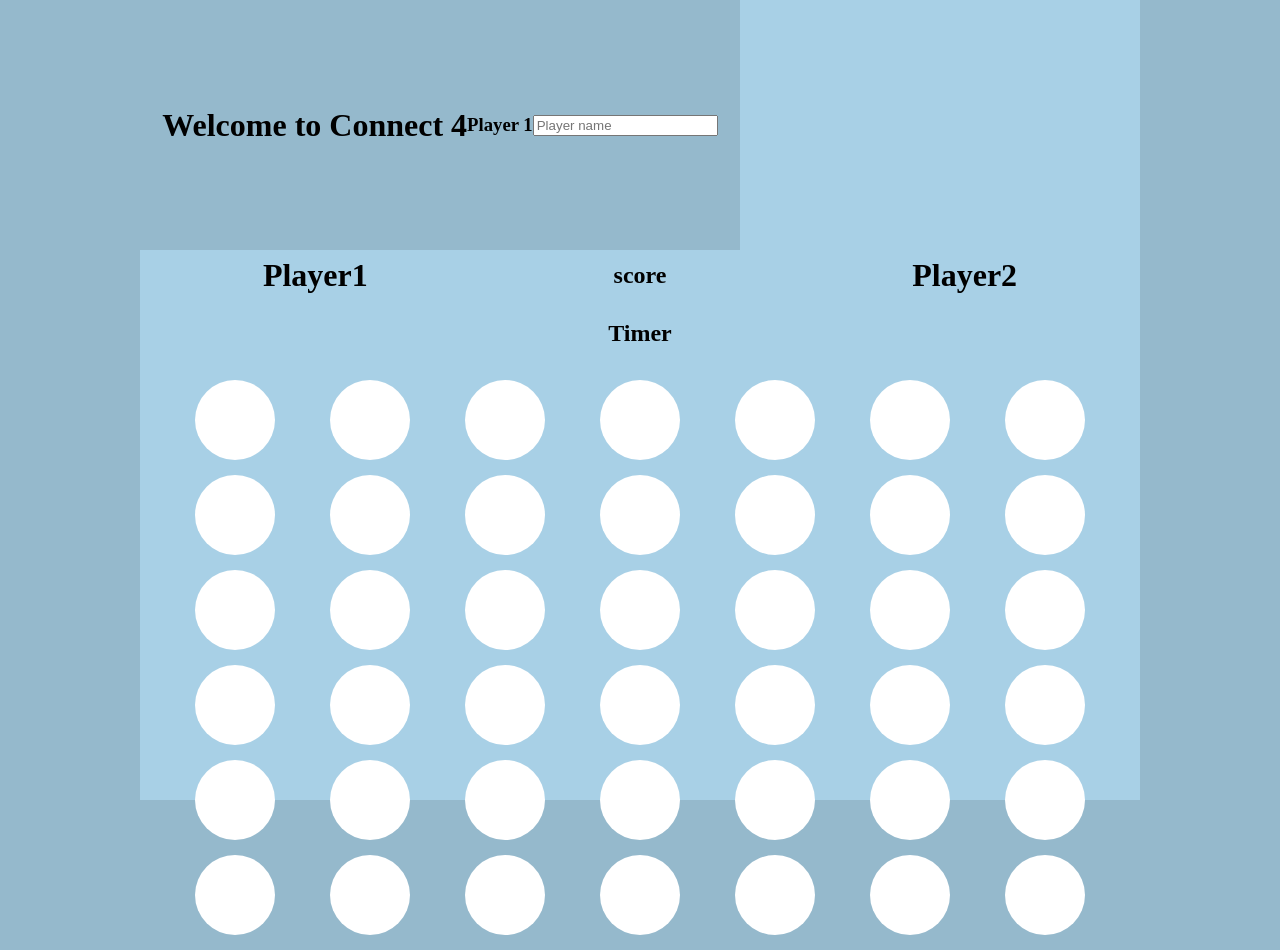
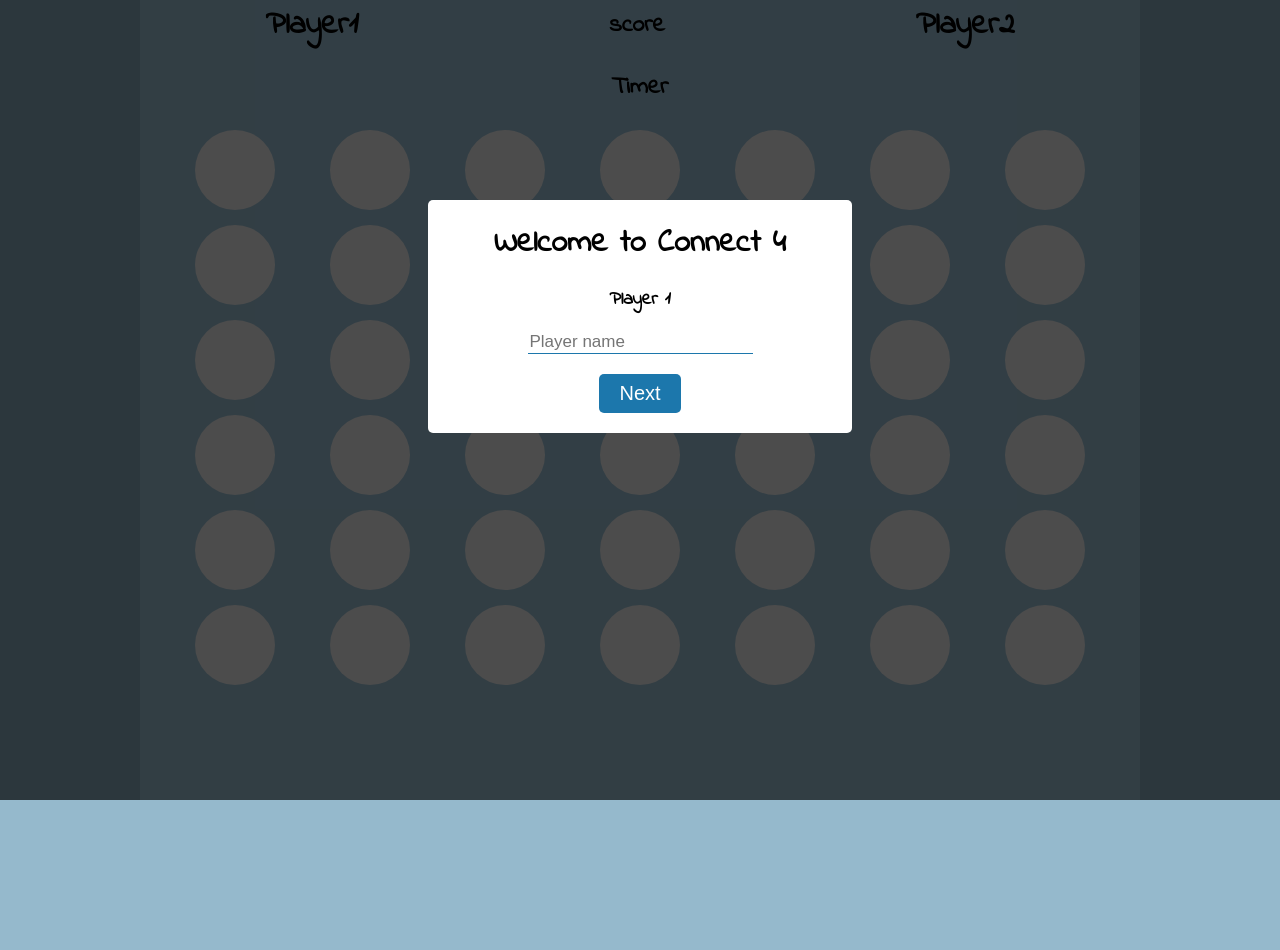
Before and after one commit to vithusan/connect4, a plain HTML site: page index.html in a window 1280 px wide. After the commit the page ends 800 px from the top, so only its background shows below. Drawn offline with Linux system fonts and the light colour scheme.

Commit message:
styled the input div box

```diff
--- a/css/style.css
+++ b/css/style.css
@@ -3,6 +3,9 @@ body{
     width: 100vw;
     margin: 0 auto;
     background: #95b9cc;
+    position: relative;
+    font-family: 'Indie Flower', cursive;
+
 }
 
 .main-container{
@@ -60,12 +63,47 @@ h1{
     margin-bottom: 0;
 }
 
+.popup{
+    position: fixed;
+    top: 0;
+    bottom: 0;
+    left: 0;
+    right: 0;
+    background: rgba(0, 0, 0, 0.7);
+    transition: opacity 500ms;
+}
+
 .inputPlayerNames{
     display: flex;
     justify-content: center;
+    flex-direction: column;
     align-items: center;
-    background: #95b9cc;
+    margin: 200px auto;
+    padding: 20px;
+    background: #fff;
+    border-radius: 5px;
+    width: 30%;
     position: relative;
-    width: 600px;
-    height: 250px;
+    transition: all 5s ease-in-out;
 }
+
+input{
+    font-size: 17px;
+
+    border: none;
+    border-bottom: 1px solid #1c77ac;
+}
+
+button{
+    margin-top: 20px;
+    background: #1c77ac;
+    color: #fff;
+    padding: 8px 20px;
+    border: none;
+    border-radius: 5px;
+    font-size: 20px;
+}
+button:hover{
+    cursor: pointer;
+    box-shadow: 0 4px 8px 0 rgba(0, 0, 0, 0.2), 0 6px 20px 0 rgba(0, 0, 0, 0.19);
+}
--- a/index.html
+++ b/index.html
@@ -5,16 +5,22 @@
     <meta name="viewport" content="width=device-width, initial-scale=1.0">
     <meta http-equiv="X-UA-Compatible" content="ie=edge">
     <title>Connect 4</title>
+    <link href="https://fonts.googleapis.com/css?family=Indie+Flower&display=swap" rel="stylesheet">
+
     <link rel="stylesheet" type="text/css" href="css/style.css" />
     <script defer src="js/script.js"></script>
 </head>
 <body>
     <div class="main-container">
-        <div class="inputPlayerNames" id="inputPlayersNames">
-            <h1>Welcome to Connect 4</h1>
-            <h3 >Player 1</h3>
-            <input type="text" placeholder="Player name"/>
+        <div class="popup">
+                <div class="inputPlayerNames" id="inputPlayersNames">
+                        <h1>Welcome to Connect 4</h1>
+                        <h3 >Player 1</h3>
+                        <input type="text" placeholder="Player name" id="inputName"/>
+                        <button id="nextBtn">Next</button>
+                    </div>
         </div>
+
         <div class="players">
             <h1>Player1</h1>
             <h2>score</h2>
--- a/js/script.js
+++ b/js/script.js
@@ -1,15 +1,8 @@
 const mainBoard = document.querySelector('.connecterDisplay')
-// const playersTurn = document.querySelector('.turns')
+const inputDiv = document.querySelector('#inputPlayerName')
+const inputName = document.querySelector('#inputName')
+const inputBtn = document.querySelector('#nextBtn')
 
-// document.addEventListener('click', ()=> {
-//     checkEmptyColumn()
-// })
-// let board = [
-//     [0, 0, 0, 0],
-//     [0, 0, 0, 0],
-//     [0, 0, 0, 0],
-//     [0, 0, 0, 0]
-// ];
 
 let board = [
     [0, 0, 0, 0, 0, 0, 0],
```
